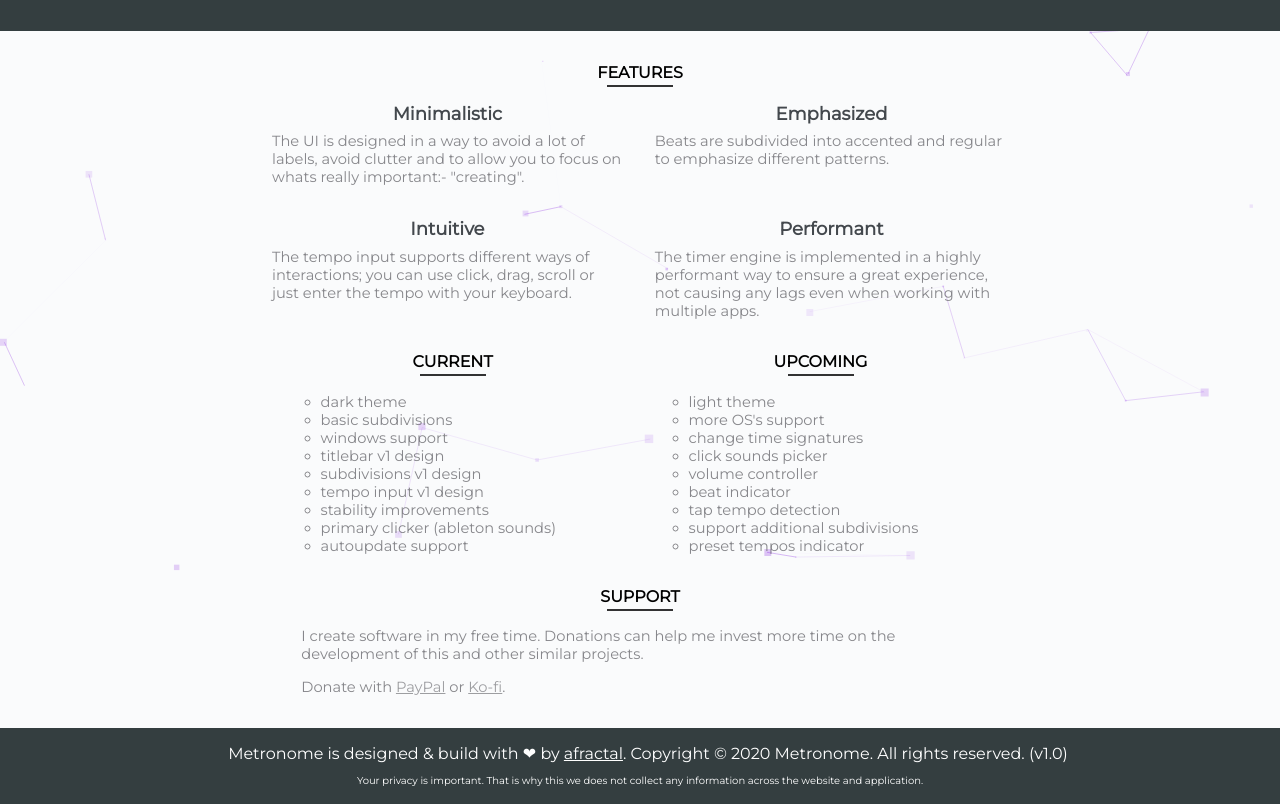
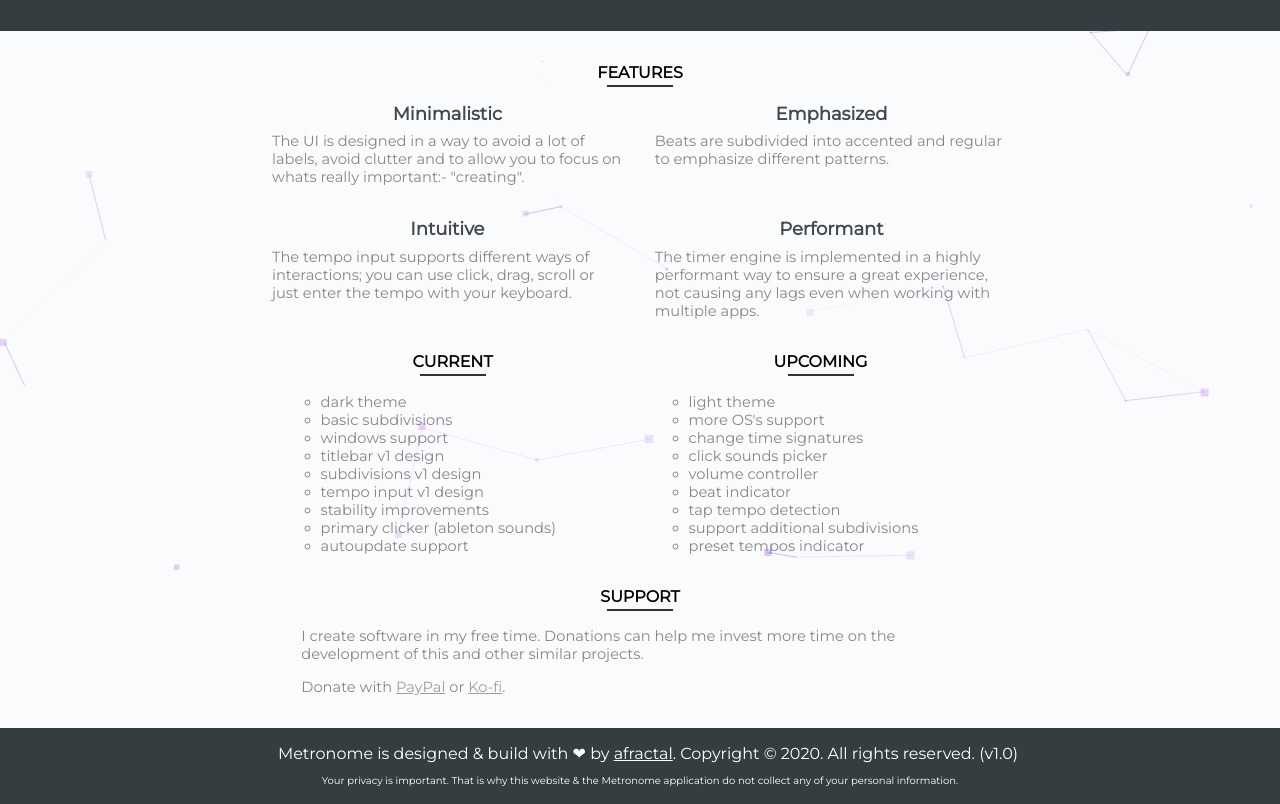
Before and after one commit to afractal/metronome-app, a website: page index.html in a window 1280 px wide. Shown: the part 241-1045 px from the top of the page. Drawn offline with Linux system fonts and the light colour scheme.

Commit message:
fix typos

```diff
--- a/index.html
+++ b/index.html
@@ -211,7 +211,7 @@
         Metronome is designed & build with ❤ by <a class="link" href="https://github.com/afractal">afractal</a>.
       </span>
       <span>
-        Copyright © 2020 Metronome. All rights reserved.
+        Copyright © 2020. All rights reserved.
       </span>
       <span>
         (v1.0)
@@ -220,8 +220,8 @@
 
     <div class="privacy-policy" id="privacy-policy">
       <span>
-        Your privacy is important. That is why this we does not collect any information across the website and
-        application.
+        Your privacy is important. That is why this website & the Metronome application do not collect any of your
+        personal information.
       </span>
     </div>
 
```
